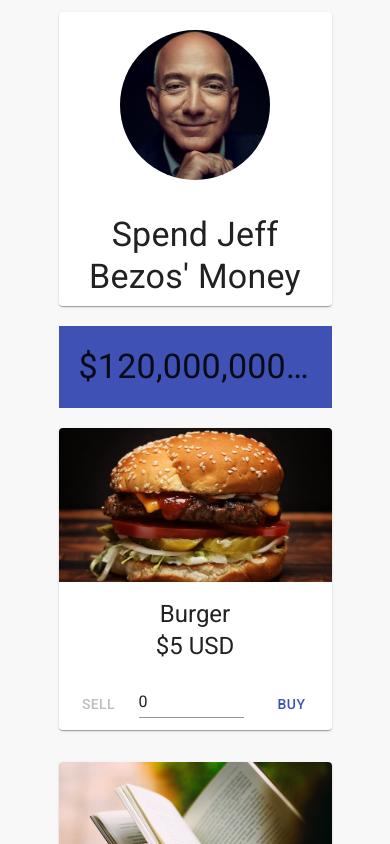
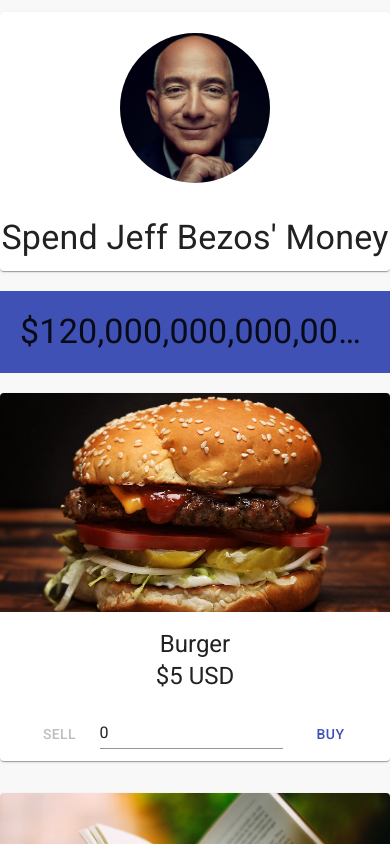
Before and after one commit to germmand/spend-jeff-bezos-money, a React (Create React App) app: page / in a window 390 px wide. Shown: the top 844 px of the page. Built offline with nearby package versions, Linux system fonts and the light colour scheme.

Commit message:
Fixed Width Error

```diff
--- a/src/Pages/MainPage/styles.js
+++ b/src/Pages/MainPage/styles.js
@@ -4,13 +4,16 @@
     paddingTop: '3%',
     margin: '0 auto',
     width: '70%',
+    '@media (max-width: 750px)': {
+      width: '100%'
+    }
   },
   paper: {
     padding: '2%',
     marginTop: 15,
-        marginBottom: 10,
+    marginBottom: 10
   },
   fullWidth: {
     width: '100%'
-    },
+  }
 });
```
Lines whose indentation alone changed are shown as unchanged.
